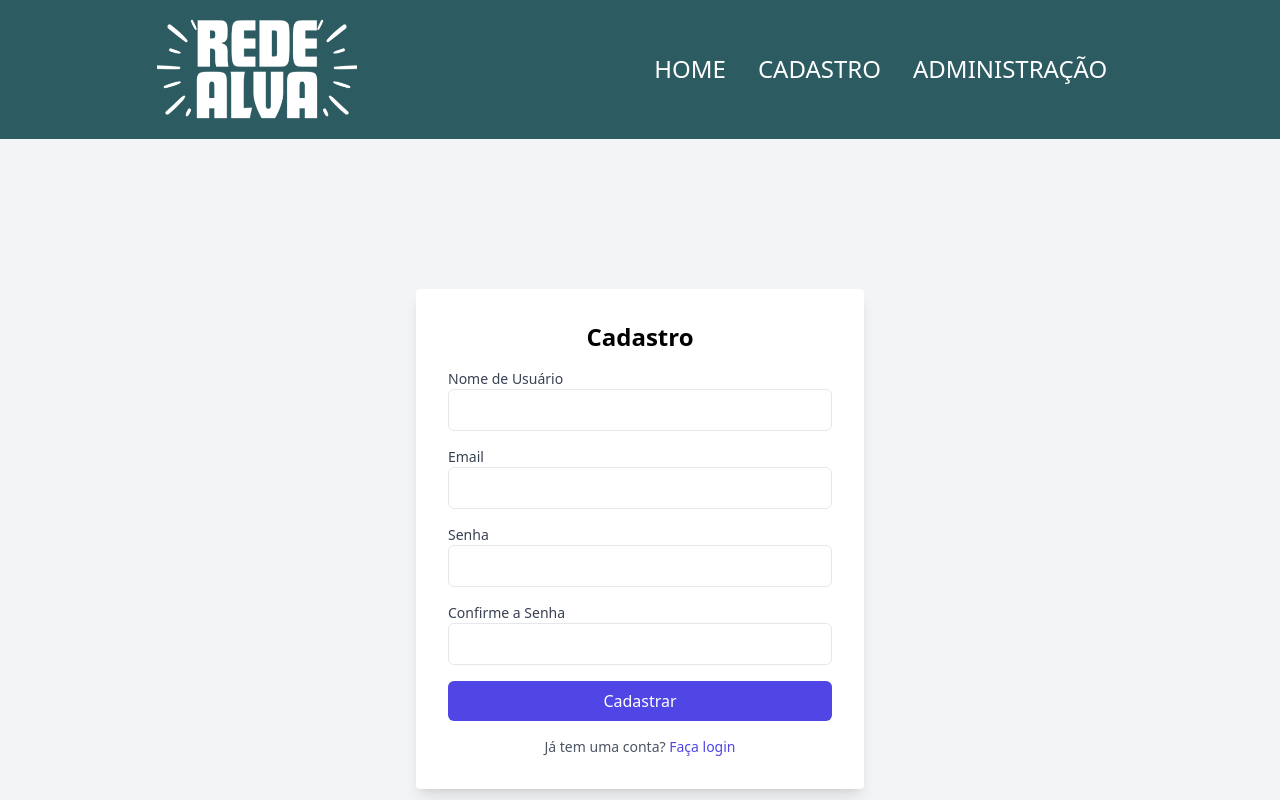
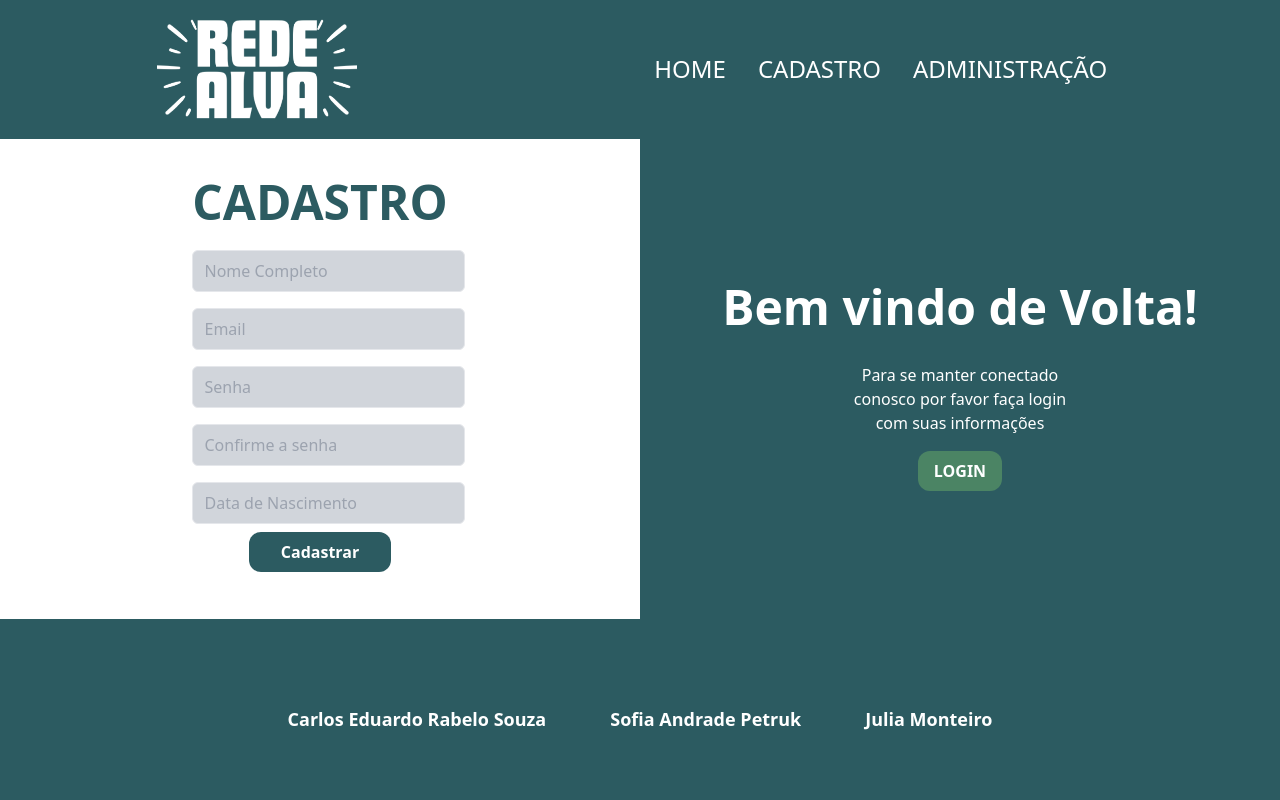
Before and after one commit to sofiapetruk/RedeAlva, a Next.js app in the folder rede-alva/: page /login/cadastro in a window 1280 px wide. Shown: the top 800 px of the page. Built offline with nearby package versions, Linux system fonts and the light colour scheme.

Commit message:
Alterando e estilizando página de cadastro

```diff
--- a/rede-alva/src/app/globals.css
+++ b/rede-alva/src/app/globals.css
@@ -130,7 +130,46 @@
         }
 
         & .submit-btn {
-            @apply px-4 py-2 bg-customGreenLight rounded-xl font-bold text-center m-auto;
+            @apply px-8 py-2 bg-customGreen rounded-xl font-bold text-center m-auto;
+        }
+    }
+}
+
+.container-cadastro{
+    @apply flex flex-auto;
+
+    & .info-login{
+        @apply bg-customGreen text-white h-[60vh] w-[50%] flex flex-col items-center justify-center;
+
+        & h1{
+            @apply text-5xl font-bold p-4;
+        }
+
+        & p{
+            @apply w-[40%] text-center p-4;
+        }
+
+        & .cadastro-btn{
+            @apply px-4 py-2 bg-customGreenLight rounded-xl font-bold;
+        }
+    }
+
+    & .form-login{
+        @apply bg-white text-white h-[60vh] w-[50%] flex flex-col items-center justify-center;
+
+        & h1{
+            @apply text-5xl font-bold p-4 text-customGreen;
+        }
+
+        & form{
+            @apply flex flex-col justify-center
+        }
+        input {
+            @apply w-full px-3 py-2 m-2 border rounded-md bg-gray-300;
+        }
+
+        & .submit-btn {
+            @apply px-8 py-2 bg-customGreen rounded-xl font-bold text-center m-auto;
         }
     }
 }
--- a/rede-alva/src/app/login/cadastro/page.tsx
+++ b/rede-alva/src/app/login/cadastro/page.tsx
@@ -2,12 +2,14 @@
 import { useState } from 'react';
 import { useAuth } from '@/app/context/AuthContext';
 import { useRouter } from 'next/navigation';
+import Link from 'next/link';
 
 export default function Cadastro() {
   const [username, setUsername] = useState('');
   const [email, setEmail] = useState('');
   const [password, setPassword] = useState('');
   const [confirmPassword, setConfirmPassword] = useState('');
+  const [dtNascimento, setDtNascimento] = useState('');
   const { login } = useAuth();
   const router = useRouter();
 
@@ -17,78 +19,87 @@ export default function Cadastro() {
       alert('As senhas não coincidem.');
       return;
     }
-    // Aqui você pode implementar a lógica de cadastro (ex: chamar uma API para criar a conta)
+    // Aqui você pode implementar a lógica de cadastro (chamar uma API para criar a conta)
     login(); // Exemplo: faz login automaticamente após o cadastro
     router.push('/cadastro');
   };
 
   return (
-    <div className="flex min-h-screen items-center justify-center bg-gray-100">
-        <div className="w-full max-w-md p-8 space-y-4 bg-white rounded shadow-lg">
-            <h2 className="text-2xl font-bold text-center">Cadastro</h2>
-            <form onSubmit={handleSignup} className="space-y-4">
+    <div className="container-cadastro">
+        <div className="form-login">
+            <h1>CADASTRO</h1>
+            <form onSubmit={handleSignup} className="">
               <div>
-                <label htmlFor="username" className="block text-sm font-medium text-gray-700">
-                Nome de Usuário
-                </label>
                   <input
                   type="text"
                   id="username"
+                  placeholder='Nome Completo'
                   value={username}
                   onChange={(e) => setUsername(e.target.value)}
                   required
-                className="w-full px-3 py-2 border rounded-md focus:outline-none focus:ring focus:ring-indigo-500"
+
                   />
               </div>
               <div>
-                <label htmlFor="email" className="block text-sm font-medium text-gray-700">
-                Email
-                </label>
                   <input
                   type="email"
                   id="email"
+                  placeholder='Email'
                   value={email}
                   onChange={(e) => setEmail(e.target.value)}
                   required
-                className="w-full px-3 py-2 border rounded-md focus:outline-none focus:ring focus:ring-indigo-500"
+
                   />
               </div>
               <div>
-                <label htmlFor="password" className="block text-sm font-medium text-gray-700">
-                Senha
-                </label>
                   <input
                   type="password"
                   id="password"
+                  placeholder='Senha'
                   value={password}
                   onChange={(e) => setPassword(e.target.value)}
                   required
-                className="w-full px-3 py-2 border rounded-md focus:outline-none focus:ring focus:ring-indigo-500"
+
                   />
               </div>
               <div>
-                <label htmlFor="confirmPassword" className="block text-sm font-medium text-gray-700">
-                Confirme a Senha
-                </label>
                   <input
                   type="password"
                   id="confirmPassword"
+                  placeholder='Confirme a senha'
                   value={confirmPassword}
                   onChange={(e) => setConfirmPassword(e.target.value)}
                   required
-                className="w-full px-3 py-2 border rounded-md focus:outline-none focus:ring focus:ring-indigo-500"
                   />
               </div>
-            <button
-                type="submit"
-                className="w-full py-2 text-white bg-indigo-600 rounded-md hover:bg-indigo-700"
-            >
+              <div>
+                  <input
+                  type="text"
+                  id="dtNascimento"
+                  placeholder='Data de Nascimento'
+                  value={dtNascimento}
+                  onChange={(e) => setDtNascimento(e.target.value)}
+                  required
+                  />
+              </div>
+              <button type="submit" className='submit-btn'>
                           Cadastrar
               </button>
             </form>
-            <p className="text-center text-sm text-gray-600">
-            Já tem uma conta? <a href="/login/login" className="text-indigo-600 hover:underline">Faça login</a>
+            <p >
+            Já tem uma conta? <a href="/login/login" >Faça login</a>
             </p>
+        </div>
+        <div className="info-login">
+                <h1>
+                    Bem vindo de Volta!
+                </h1>
+                <p>
+                  Para se manter conectado conosco por favor faça login com suas informações
+                </p>
+                <button className='cadastro-btn'>
+                    <Link href="/login/login">LOGIN</Link>
+                </button>
           </div>
     </div>
   );
```
Lines whose indentation alone changed are shown as unchanged.
